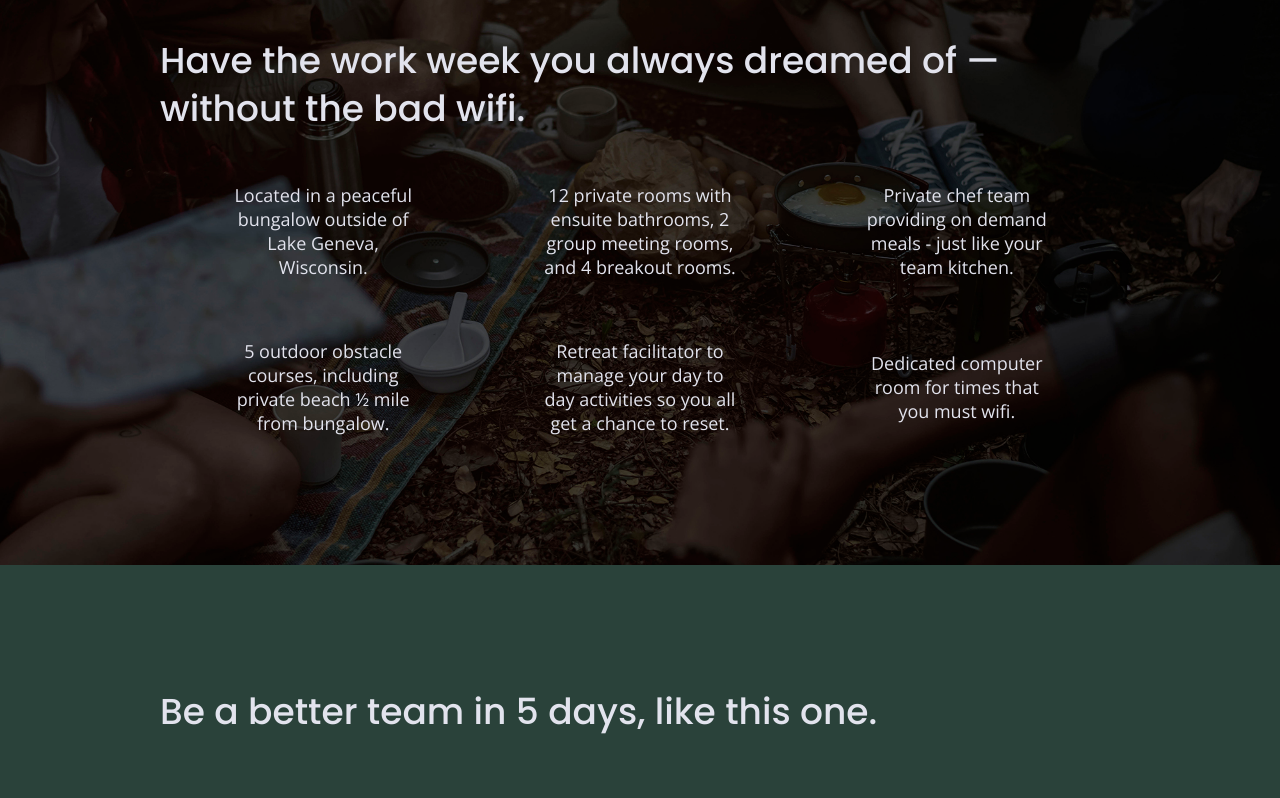
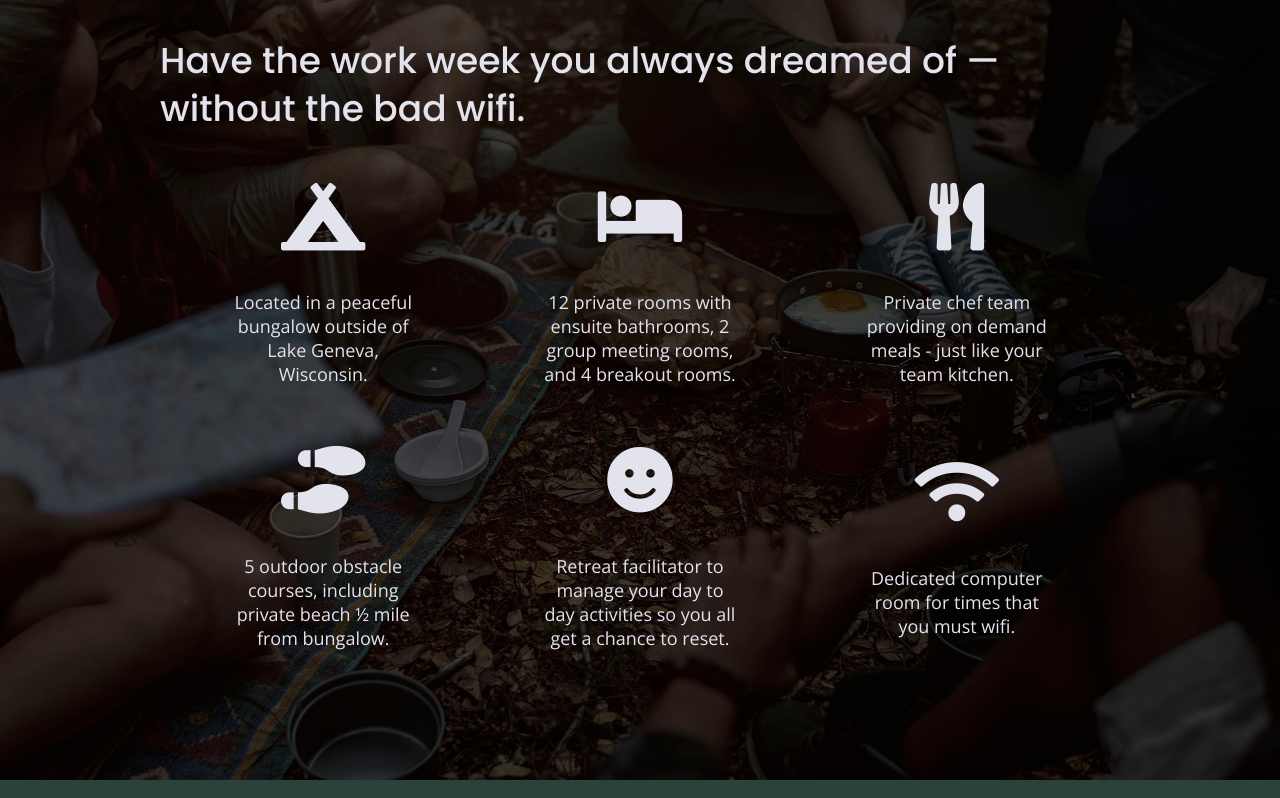
Before and after one commit to souphaphonebounthirath/unplugged-project, a website built with Parcel: page index.html in a window 1280 px wide. Shown: the part 1095-1893 px from the top of the page. Built offline with nearby package versions, Linux system fonts and the light colour scheme.

Commit message:
Added font styles

```diff
--- a/css/main.css
+++ b/css/main.css
@@ -333,6 +333,11 @@
     flex-flow: row wrap;
   }
 
+  .features i {
+    font-size: 3.75em;
+    margin-bottom: 40px;
+  }
+
   .features p {
     text-align: center;
     margin: 0;
@@ -586,7 +591,7 @@
 
     aside .content-wrapper .form-description,
     aside .content-wrapper .form {
-      width: 35%;
+      width: 40%;
       margin: 0;
     }
 
@@ -750,7 +755,7 @@
 
     aside .content-wrapper .form-description,
     aside .content-wrapper .form {
-      width: 40%;
+      width: 30%;
     }
 
     .form-description p {
--- a/index.html
+++ b/index.html
@@ -13,6 +13,8 @@
   <!-- Place favicon.ico in the root directory -->
   <!-- Google Fonts -->
   <link href="https://fonts.googleapis.com/css?family=Open+Sans:400,700|Poppins:500,700" rel="stylesheet">
+  <!-- FontAwesome CDN version 5.5 -->
+  <link rel="stylesheet" href="https://use.fontawesome.com/releases/v5.5.0/css/all.css" integrity="sha384-B4dIYHKNBt8Bc12p+WXckhzcICo0wtJAoU8YZTY5qE0Id1GSseTk6S+L3BlXeVIU" crossorigin="anonymous">
   <link rel="stylesheet" href="css/normalize.css">
   <link rel="stylesheet" href="css/main.css">
 </head>
@@ -71,6 +73,7 @@
         <div class="features-items">
           <article>
             <p class="fontawesome-icon">
+              <i class="fas fa-campground"></i>
             </p>
             <p class="features-item-description">
               Located in a peaceful bungalow outside of Lake Geneva, Wisconsin.
@@ -78,6 +81,7 @@
           </article>
           <article>
             <p class="fontawesome-icon">
+              <i class="fas fa-bed"></i>
             </p>
             <p class="features-item-description">
               12 private rooms with ensuite bathrooms, 2 group meeting rooms, and 4 breakout rooms.
@@ -85,6 +89,7 @@
           </article>
           <article>
             <p class="fontawesome-icon">
+              <i class="fas fa-utensils"></i>
             </p>
             <p class="features-item-description">
               Private chef team providing on demand meals - just like your team kitchen.
@@ -92,6 +97,7 @@
           </article>
           <article>
             <p class="fontawesome-icon">
+              <i class="fas fa-shoe-prints"></i>
             </p>
             <p class="features-item-description">
               5 outdoor obstacle courses, including private beach ½ mile from bungalow.
@@ -99,6 +105,7 @@
           </article>
           <article>
             <p class="fontawesome-icon">
+              <i class="fas fa-smile"></i>
             </p>
             <p class="features-item-description">
               Retreat facilitator to manage your day to day activities so you all get a chance to reset.
@@ -106,6 +113,7 @@
           </article>
           <article>
             <p class="fontawesome-icon">
+              <i class="fas fa-wifi"></i>
             </p>
             <p class="features-item-description">
               Dedicated computer room for times that you must wifi.
```
Also changed, not shown: about/index.html (+3 -0 lines), faq/index.html (+2 -0 lines).
